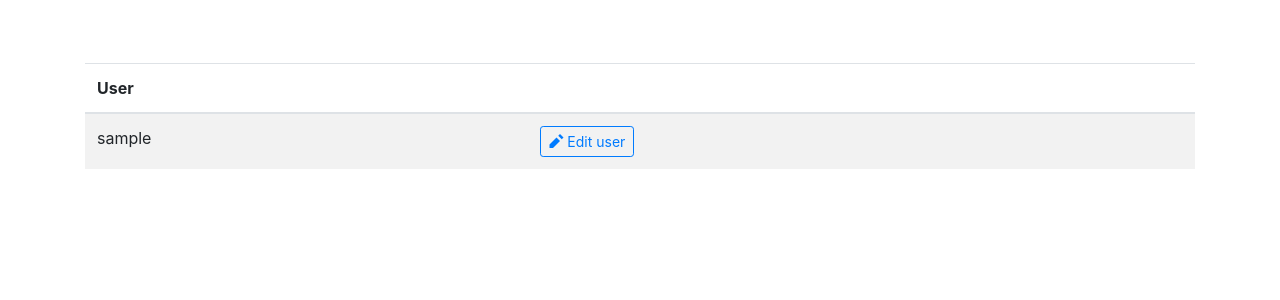
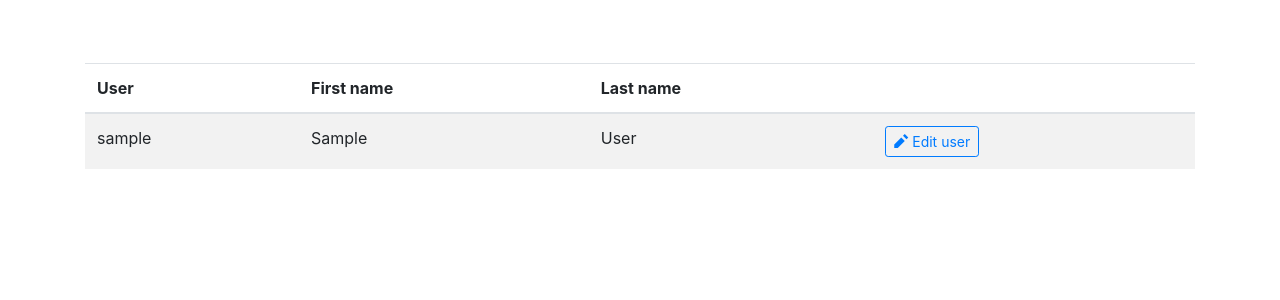
Before and after one commit to sanchezfauste/bPortal, a Django app: template portal/templates/portal/edit_users.html in a window 1280 px wide. Shown: the part 57-357 px from the top of the page. Run offline with Django 3.2, Linux system fonts and the light colour scheme; tables that the repository leaves empty hold one stand-in row (values such as "Sample post"); the template is opened without the code that fills it: values that come from a table or form of the project are taken from there, most other values are stand-ins (such as "Sample title", 1, 10 or a date in 2020); some libraries are stand-ins or nearby versions.

Commit message:
Show name on edit users template

```diff
--- a/portal/templates/portal/edit_users.html
+++ b/portal/templates/portal/edit_users.html
@@ -8,6 +8,8 @@
             <thead class="thead-inverse">
                 <tr>
                     <th>{% trans "User" %}</th>
+                    <th>{% trans "First name" %}</th>
+                    <th>{% trans "Last name" %}</th>
                     <th></th>
                 </tr>
             </thead>
@@ -15,6 +17,8 @@
                 {% for user in users %}
                 <tr>
                     <td>{{ user.username }}</td>
+                    <td>{{ user.first_name }}</td>
+                    <td>{{ user.last_name }}</td>
                     <td>
                         <a href="{% url 'edit_user' user.id %}" role="button" class="btn btn-outline-primary btn-sm"><span class="oi oi-pencil"></span> {% trans "Edit user" %}</a>
                     </td>
```
